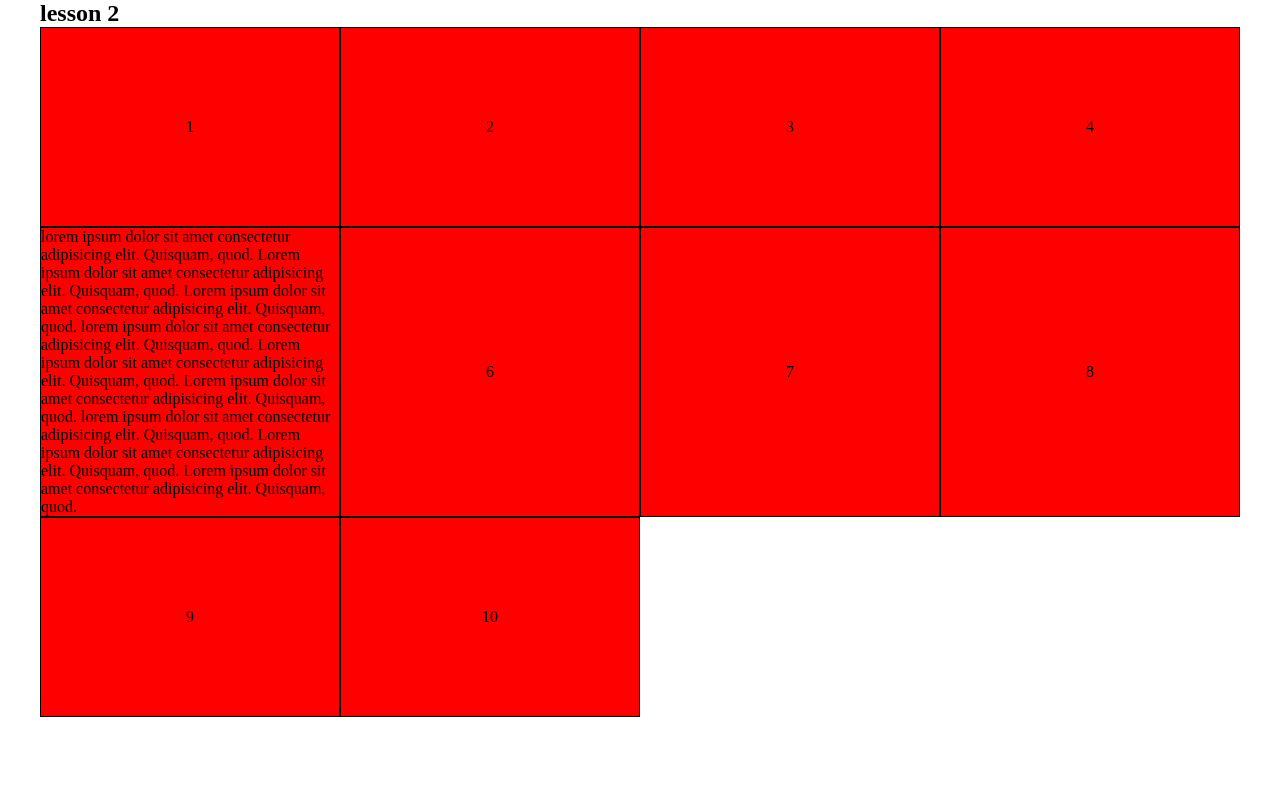
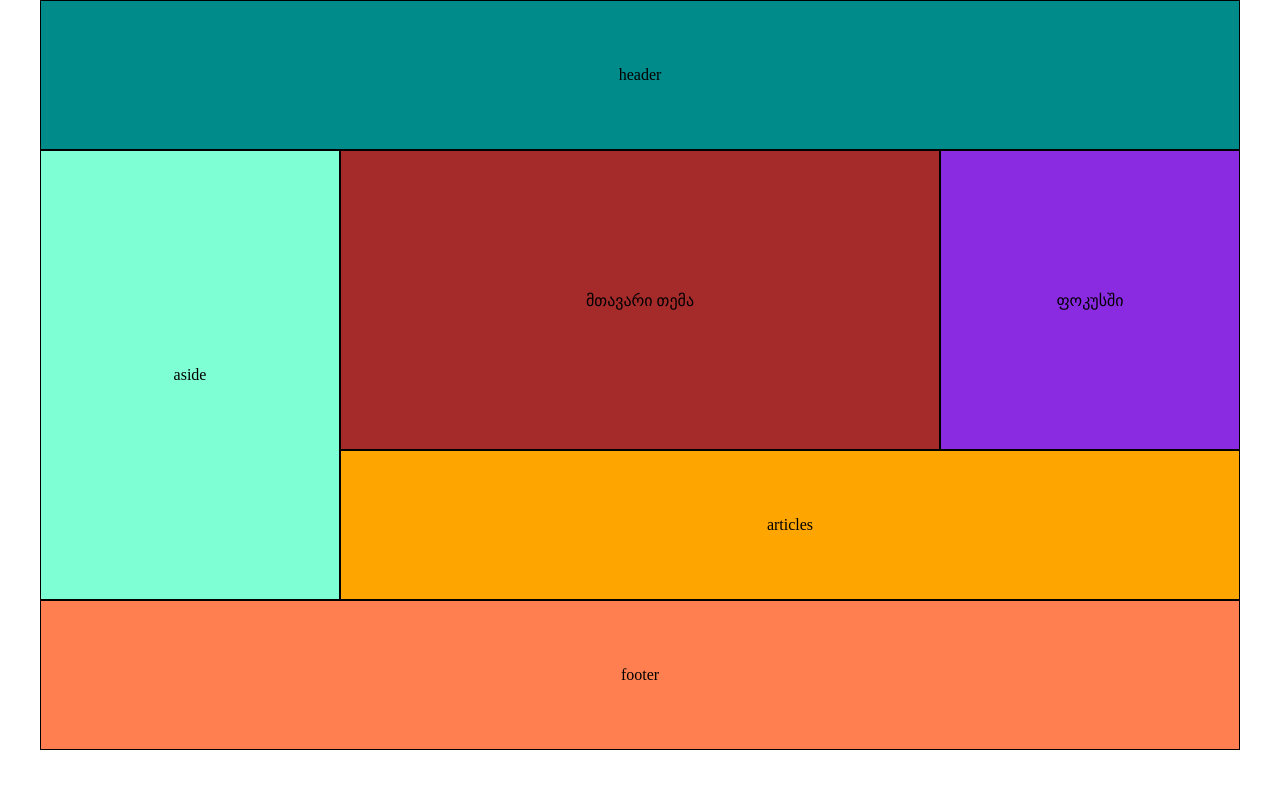
Before and after one commit to Nikushajgarkava718/sturdy-parakeet, a plain HTML site: page index.html in a window 1280 px wide. Drawn offline with Linux system fonts and the light colour scheme.

Commit message:
finish learning grid area

```diff
--- a/index.html
+++ b/index.html
@@ -7,32 +7,15 @@
     <link rel="stylesheet" href="src/style.css" />
   </head>
   <body>
-    <section class="container">
-      <h1>lesson 2</h1>
-
+    <main class="container">
       <div class="wrapper">
-        <div class="item-1">1</div>
-        <div class="item-2">2</div>
-        <div class="item-3">3</div>
-        <div class="item-4">4</div>
-        <div class="item-5">
-          lorem ipsum dolor sit amet consectetur adipisicing elit. Quisquam,
-          quod. Lorem ipsum dolor sit amet consectetur adipisicing elit.
-          Quisquam, quod. Lorem ipsum dolor sit amet consectetur adipisicing
-          elit. Quisquam, quod. lorem ipsum dolor sit amet consectetur
-          adipisicing elit. Quisquam, quod. Lorem ipsum dolor sit amet
-          consectetur adipisicing elit. Quisquam, quod. Lorem ipsum dolor sit
-          amet consectetur adipisicing elit. Quisquam, quod. lorem ipsum dolor
-          sit amet consectetur adipisicing elit. Quisquam, quod. Lorem ipsum
-          dolor sit amet consectetur adipisicing elit. Quisquam, quod. Lorem
-          ipsum dolor sit amet consectetur adipisicing elit. Quisquam, quod.
-        </div>
-        <div class="item-6">6</div>
-        <div class="item-7">7</div>
-        <div class="item-8">8</div>
-        <div class="item-9">9</div>
-        <div class="item-10">10</div>
+        <header class="item header">header</header>
+        <aside class="item aside">aside</aside>
+        <section class="item main">მთავარი თემა</section>
+        <section class="item focus">ფოკუსში</section>
+        <section class="item articles">articles</section>
+        <footer class="item footer">footer</footer>
       </div>
-    </section>
+    </main>
   </body>
 </html>
--- a/src/style.css
+++ b/src/style.css
@@ -12,15 +12,22 @@
 .wrapper {
   display: grid;
   /* gap: 20px; */
-  grid-template-columns: 1fr 2fr 4fr;
+  grid-template-columns: 1fr 2fr 1fr;
 
-  grid-template-columns: repeat(4, 1fr);
+  /* grid-template-columns: repeat(4, 1fr); */
 
   /* grid-template-rows: 300px 200px; */
 
-  grid-auto-rows: minmax(200px, auto);
+  grid-auto-rows: minmax(150px, auto);
 
-  div {
+  grid-template-areas:
+    "header header header"
+    "aside main focus"
+    "aside main focus"
+    "aside articles articles"
+    "footer footer footer";
+
+  .item {
     background-color: red;
     /* width: 200px; */
     width: 100%;
@@ -30,4 +37,63 @@
     align-items: center;
     justify-content: center;
   }
+
+  .header {
+    /* grid-column-start: 1;
+    grid-column-end: -1;
+    grid-row-start: 1;
+    grid-row-end: 2; */
+    background-color: darkcyan;
+    grid-area: header;
+
+    /* grid-column: 1 / -1; */
+  }
+
+  .aside {
+    /* grid-column-start: 1;
+    grid-column-end: 2;
+    grid-row-start: 2;
+    grid-row-end: 5; */
+    background-color: aquamarine;
+
+    grid-area: aside;
+
+    /* grid-row: 2 / span 3; */
+  }
+
+  .main {
+    /* grid-column-start: 2;
+    grid-column-end: 3;
+    grid-row-start: 2;
+    grid-row-end: 4; */
+    background-color: brown;
+    grid-area: main;
+  }
+
+  .focus {
+    /* grid-column-start: 3;
+    grid-column-end: 4;
+    grid-row-start: 2;
+    grid-row-end: 4; */
+    background-color: blueviolet;
+    grid-area: focus;
+  }
+
+  .articles {
+    /* grid-column-start: 2;
+    grid-column-end: -1;
+    grid-row-start: 4;
+    grid-row-end: 5; */
+    background-color: orange;
+    grid-area: articles;
+  }
+
+  .footer {
+    /* grid-column-start: 1;
+    grid-column-end: -1;
+    grid-row-start: 5;
+    grid-row-end: 6; */
+    background-color: coral;
+    grid-area: footer;
+  }
 }
```
